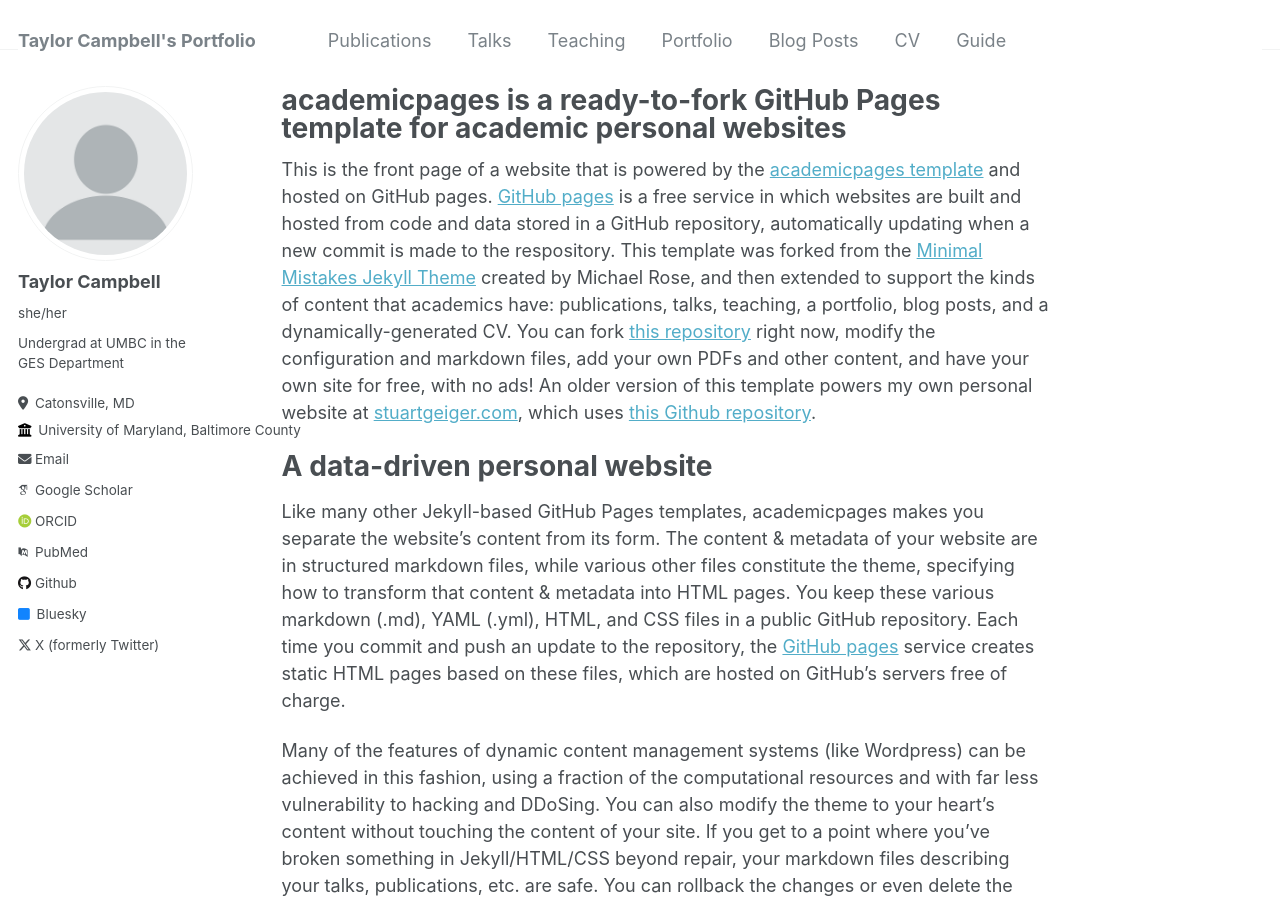
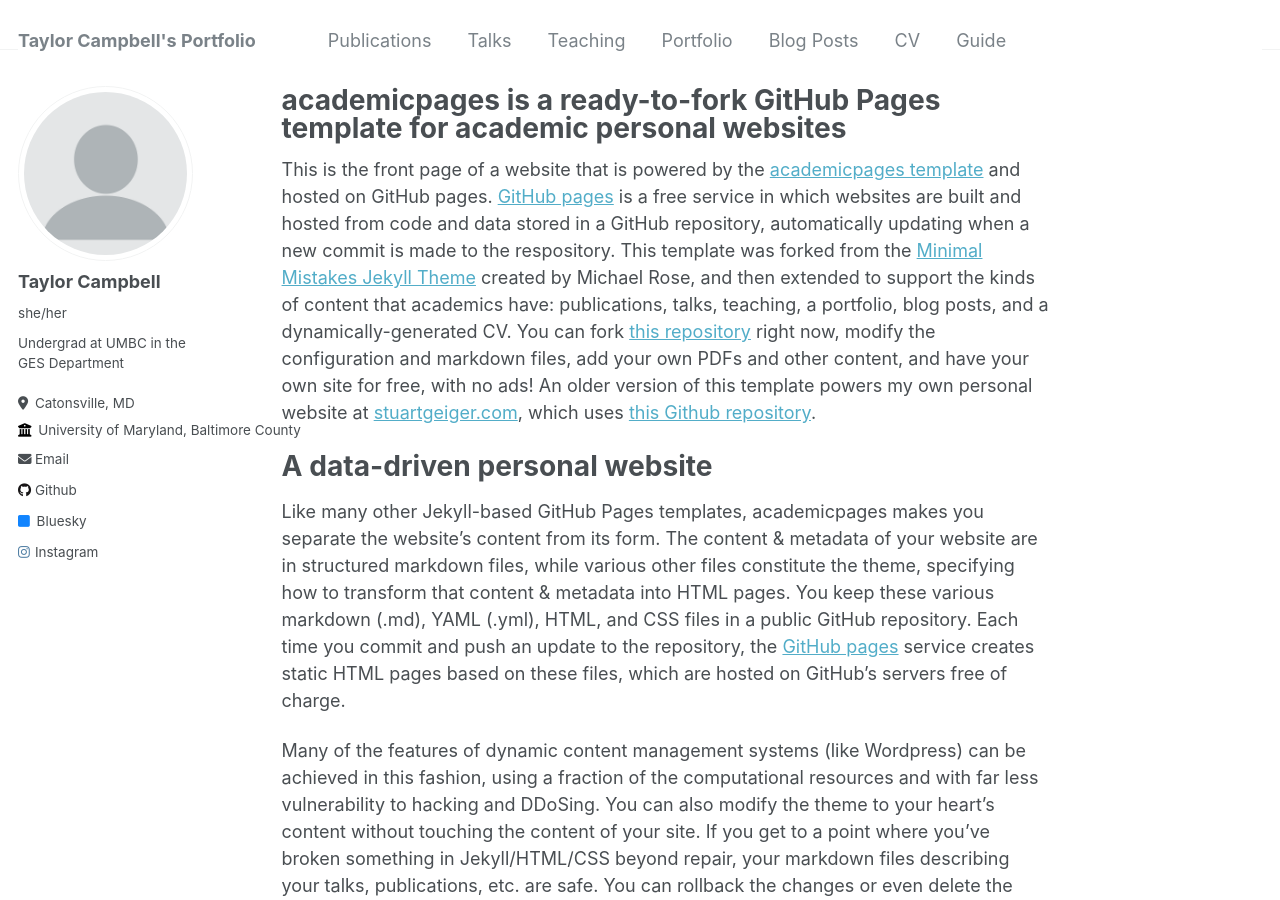
Before and after one commit to taylorc4/taylorc4.github.io, a Jekyll site: the page built from _pages/about.md, in a window 1280 px wide and 900 px high. Built offline with Jekyll 4.4.1, drawn with Linux system fonts in a browser that asks for light colours; some web fonts are replaced; some of the changed lines change nothing that is shown.

Commit message:
Update _config.yml
dillon was here

```diff
--- a/_config.yml
+++ b/_config.yml
@@ -31,18 +31,18 @@
   email            : "taylorc4@umbc.edu"
 
   # Academic websites
-  arxiv            : # URL - Update with the correct link to your profile
-  googlescholar    : "https://scholar.google.com/citations?user=PS_CX0AAAAAJ"
-  impactstory      : # URL
-  orcid            : "http://orcid.org/yourorcidurl"
-  pubmed           : "https://www.ncbi.nlm.nih.gov/pubmed/?term=john+snow"
-  researchgate     : # URL
+  #arxiv            : # URL - Update with the correct link to your profile
+  #googlescholar    :
+  #impactstory      : # URL
+  #orcid            :
+  #pubmed           :
+  #researchgate     : # URL
 
   # Repositories and software development
   bitbucket        : # Username - Update with your username on the site
   codepen          : # Username
   dribbble         : # Username
-  github           : "academicpages"
+  github           : "taylorc4"
   kaggle           : # Username
   stackoverflow    : # User number or user number and name (i.e., use "1" or "1/jeff-atwood")
 
@@ -54,7 +54,7 @@
   goodreads        : # Username
   google_plus      : # Username
   keybase          : # Username
-  instagram        : # Username
+  instagram        : "@tea_camp77"
   lastfm           : # Username
   linkedin         : # Username
   mastodon         : # URL
@@ -64,7 +64,7 @@
   steam            : # Username
   telegram         : # URL
   tumblr           : # Username
-  twitter          : "UniofOxford"  # Replace this with your X / Twitter handle
+  twitter          : # Replace this with your X / Twitter handle
   vine             : # Username
   weibo            : # Username
   wikipedia        : # Username
```
